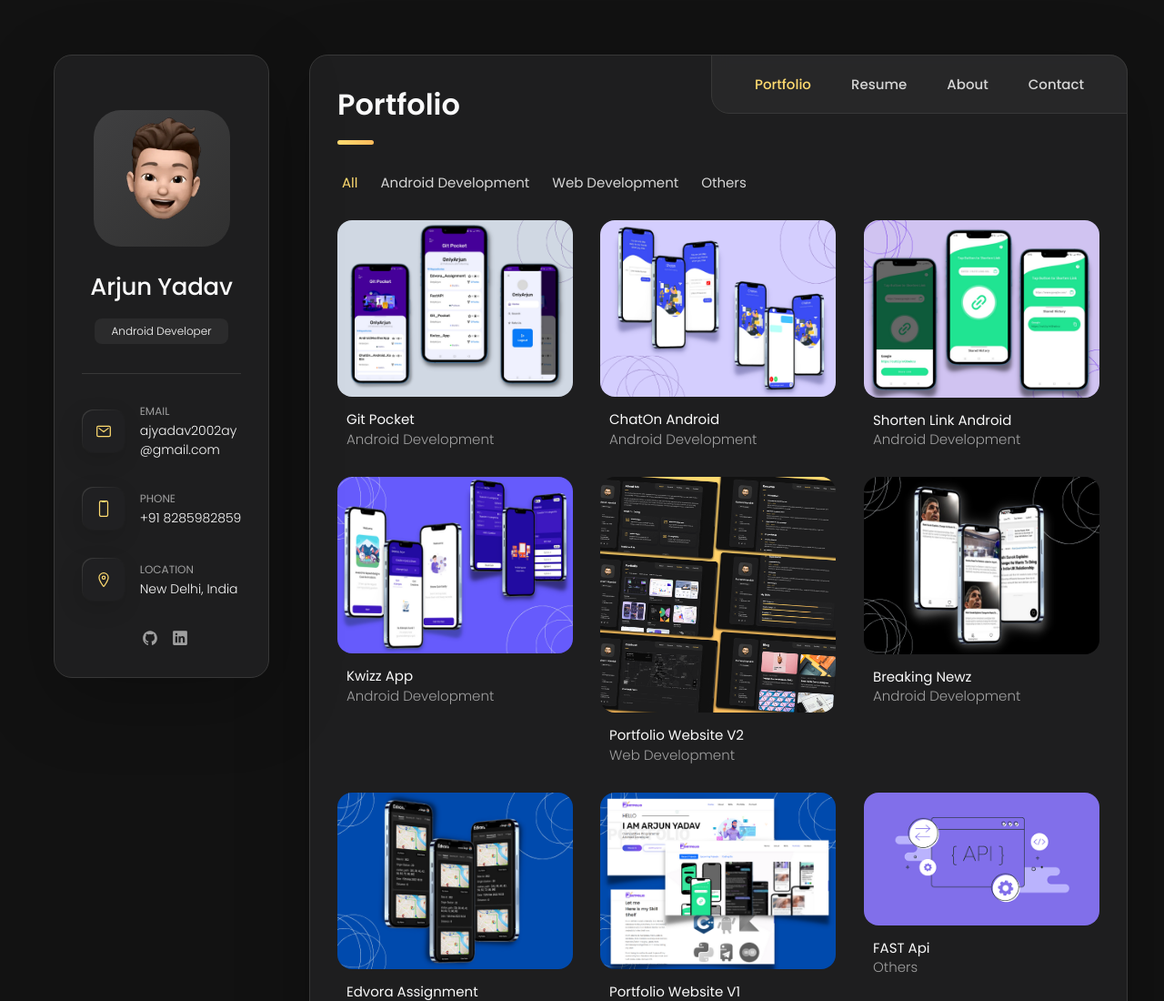
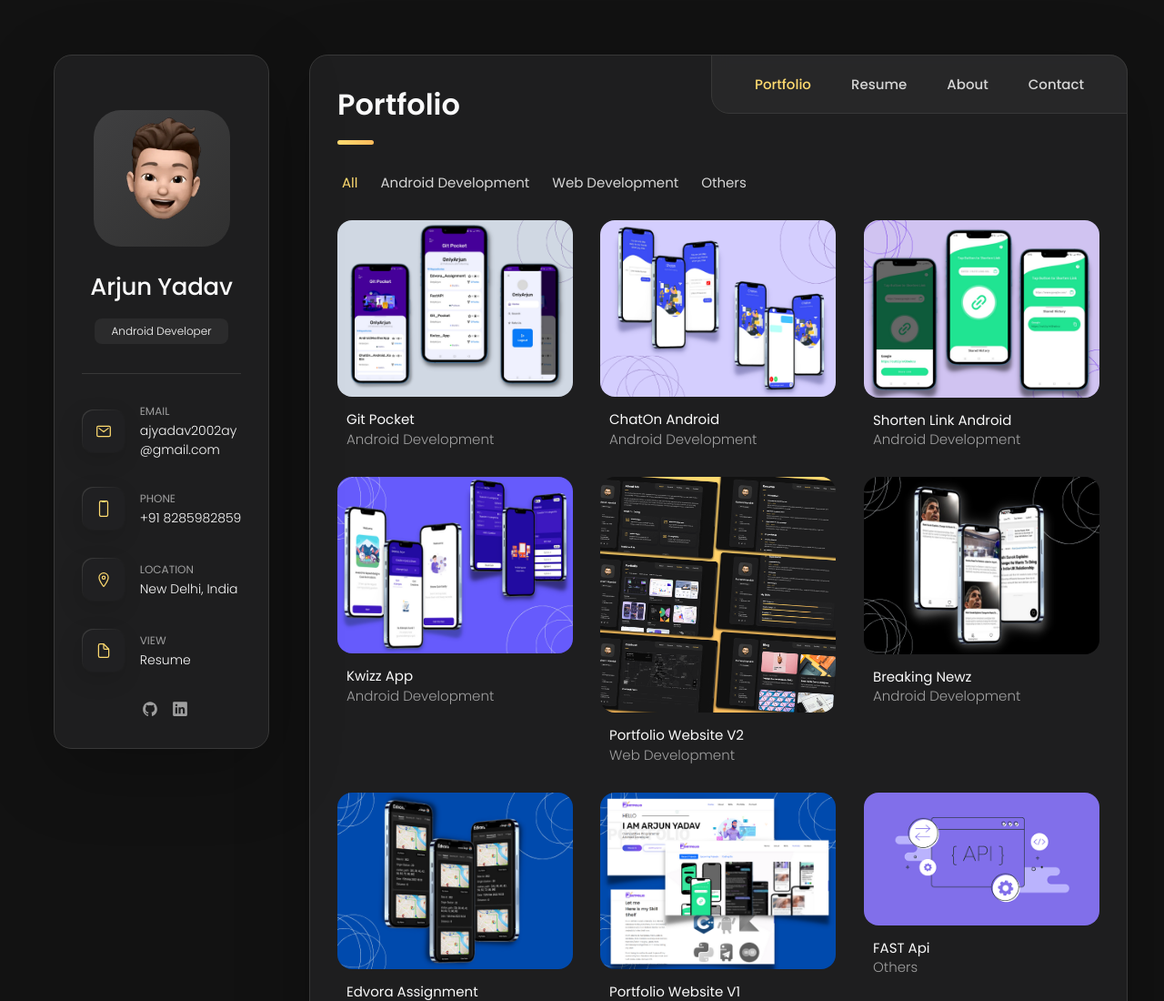
Before and after one commit to Arjun07byte/Portfolio_V2, a plain HTML site: page index.html in a window 1280 px wide. Shown: the top 1100 px of the page at 91% size. Drawn offline with nearby package versions, Linux system fonts and the light colour scheme.

Commit message:
Added Resume Download

```diff
--- a/assets/css/style.css
+++ b/assets/css/style.css
@@ -1341,6 +1341,8 @@ textarea.form-input::-webkit-resizer { display: none; }
 
   .avatar-box img { width: 120px; }
 
+  .resume-button {cursor: pointer;}
+
   .info-content .name { margin-bottom: 15px; }
 
   .info-content .title { padding: 5px 18px; }
--- a/index.html
+++ b/index.html
@@ -105,6 +105,20 @@
               <address>New Delhi, India</address>
             </div>
 
+          </li>
+
+          <li class="contact-item resume-button" onclick="downloadResume()">
+              <a href="assets/ARJUN_YADAV_RESUME.pdf" download="" target="_blank">
+                <div class="icon-box">
+                <ion-icon name="document-outline"></ion-icon>
+                </div>
+              </a>
+              <div class="contact-info">
+                <a href="assets/ARJUN_YADAV_RESUME.pdf" download="" target="_blank">
+                <p class="contact-title">View</p></a>
+                <a href="assets/ARJUN_YADAV_RESUME.pdf" download="" target="_blank">
+                <address>Resume</address></a>
+              </div>
           </li>
 
         </ul>
@@ -519,7 +533,8 @@
               <span>Sep 2022 — Oct 2022</span>
 
               <p class="timeline-text">
-                Android Lead at GDSC PGDAV.<br> Contributed at GDSC over a month, helping in organizing a JetPack Compose
+                Android Lead at GDSC PGDAV.<br> Contributed at GDSC over a month, helping in organizing a JetPack
+                Compose
                 Programme for freshers
                 <br>Helped the freshers to complete their assignments and have a better experience learning
                 android development.
```
Also changed, not shown: 1 other file.
